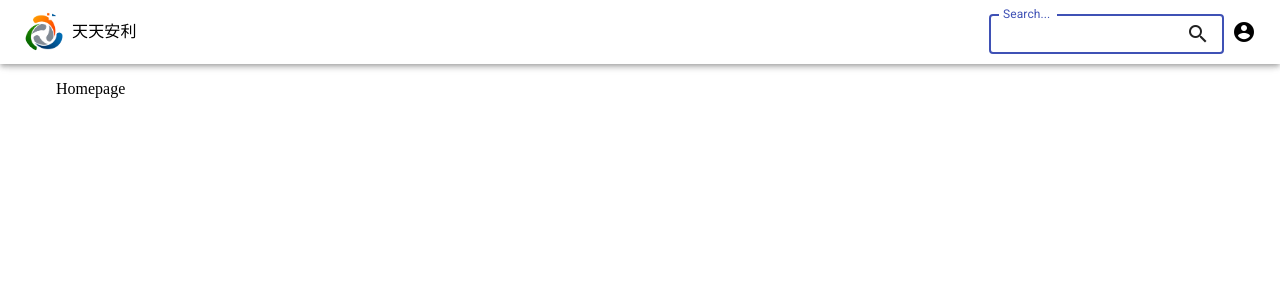
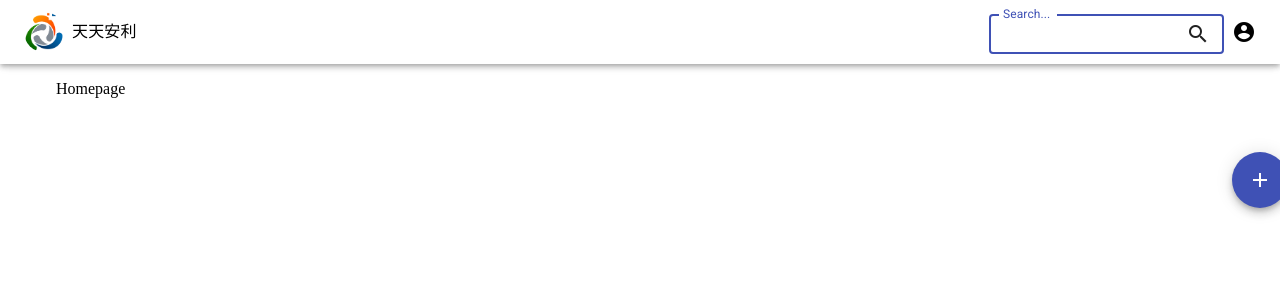
Before and after one commit to ttanli/web, a React app: page / in a window 1280 px wide. Shown: the top 300 px of the page. Built offline with nearby package versions, Linux system fonts and the light colour scheme.

Commit message:
speeddial barely works

```diff
--- a/package.json
+++ b/package.json
@@ -13,6 +13,7 @@
   "private": true,
   "dependencies": {
     "@material-ui/core": "^4.1.2",
+    "@material-ui/lab": "^4.0.0-alpha.22",
     "@material-ui/styles": "^4.1.2",
     "axios": "^0.19.0",
     "react": "^16.8.6",
--- a/src/components/common/NavBar.js
+++ b/src/components/common/NavBar.js
@@ -2,16 +2,36 @@ import React, { Component } from "react";
 import logo from "@/assets/logo.png";
 import { withRouter } from "react-router-dom";
 import { AppBar, Toolbar, Grid, Avatar, Typography, TextField, Hidden, Icon } from "@material-ui/core";
-
+import { withStyles } from "@material-ui/styles";
 import { connect } from "react-redux";
 
 import { search } from "@/apis/navbar";
+
+import SpeedDial from "@material-ui/lab/SpeedDial";
+import SpeedDialIcon from "@material-ui/lab/SpeedDialIcon";
+import SpeedDialAction from "@material-ui/lab/SpeedDialAction";
+
+const styles = (theme) => ({
+  speedDial: {
+    position: "absolute",
+  },
+});
+
+const actions = [
+  { icon: <Icon>file_copy</Icon>, name: "Copy" },
+  { icon: <Icon>save</Icon>, name: "Save" },
+  { icon: <Icon>print</Icon>, name: "Print" },
+  { icon: <Icon>share</Icon>, name: "Share" },
+  { icon: <Icon>delete</Icon>, name: "Delete" },
+];
 
 class NavBar extends Component {
   constructor(props) {
     super(props);
     this.state = {
       keyword: "",
+      open: false,
+      hidden: false,
     };
   }
   handleClickAccountIcon = () => {
@@ -20,6 +40,7 @@ class NavBar extends Component {
 
   setSearchKeyword = (value) => {
     this.setState({ keyword: value.toString().trim() });
+    console.log(this.state);
   };
 
   handleSearchOnEnterKeyUp = async (key) => {
@@ -51,7 +72,39 @@ class NavBar extends Component {
   handleLogoOnClick = () => {
     this.props.history.push("/");
   };
+
+  // [open, setOpen] = React.useState(false);
+  // [hidden, setHidden] = React.useState(false);
+
+  setOpen = () => {
+    this.setState({});
+  };
+
+  setHidden = () => {
+    this.setState({});
+  };
+
+  handleVisibility = () => {
+    setOpen(false);
+    setHidden((prevHidden) => !prevHidden);
+  };
+
+  handleClick = () => {
+    setOpen((prevOpen) => !prevOpen);
+  };
+
+  handleOpen = () => {
+    if (!hidden) {
+      setOpen(true);
+    }
+  };
+
+  handleClose = () => {
+    setOpen(false);
+  };
+
   render() {
+    const { classes } = this.props;
     return (
       <AppBar color="inherit">
         <Toolbar variant="regular">
@@ -89,6 +142,28 @@ class NavBar extends Component {
             <Grid item onClick={this.handleClickAccountIcon}>
               <Grid container alignItems="center">
                 <Icon style={{ cursor: "pointer" }}>account_circle</Icon>
+                <SpeedDial
+                  ariaLabel="SpeedDial tooltip example"
+                  className={classes.speedDial}
+                  hidden={this.state.hidden}
+                  icon={<SpeedDialIcon />}
+                  onBlur={this.handleClose}
+                  onClick={this.handleClick}
+                  onClose={this.handleClose}
+                  onFocus={this.handleOpen}
+                  onMouseEnter={this.handleOpen}
+                  onMouseLeave={this.handleClose}
+                  open={this.state.open}>
+                  {actions.map((action) => (
+                    <SpeedDialAction
+                      key={action.name}
+                      icon={action.icon}
+                      tooltipTitle={action.name}
+                      tooltipOpen
+                      onClick={this.handleClick}
+                    />
+                  ))}
+                </SpeedDial>
               </Grid>
             </Grid>
           </Grid>
@@ -115,4 +190,4 @@ const mapDispatchToProps = (dispatch) => {
 export default connect(
   mapStateToProps,
   mapDispatchToProps
-)(withRouter(NavBar));
+)(withRouter(withStyles(styles)(NavBar)));
```
Also changed, not shown: 1 other file (tests, documents, lock files or other folders).
